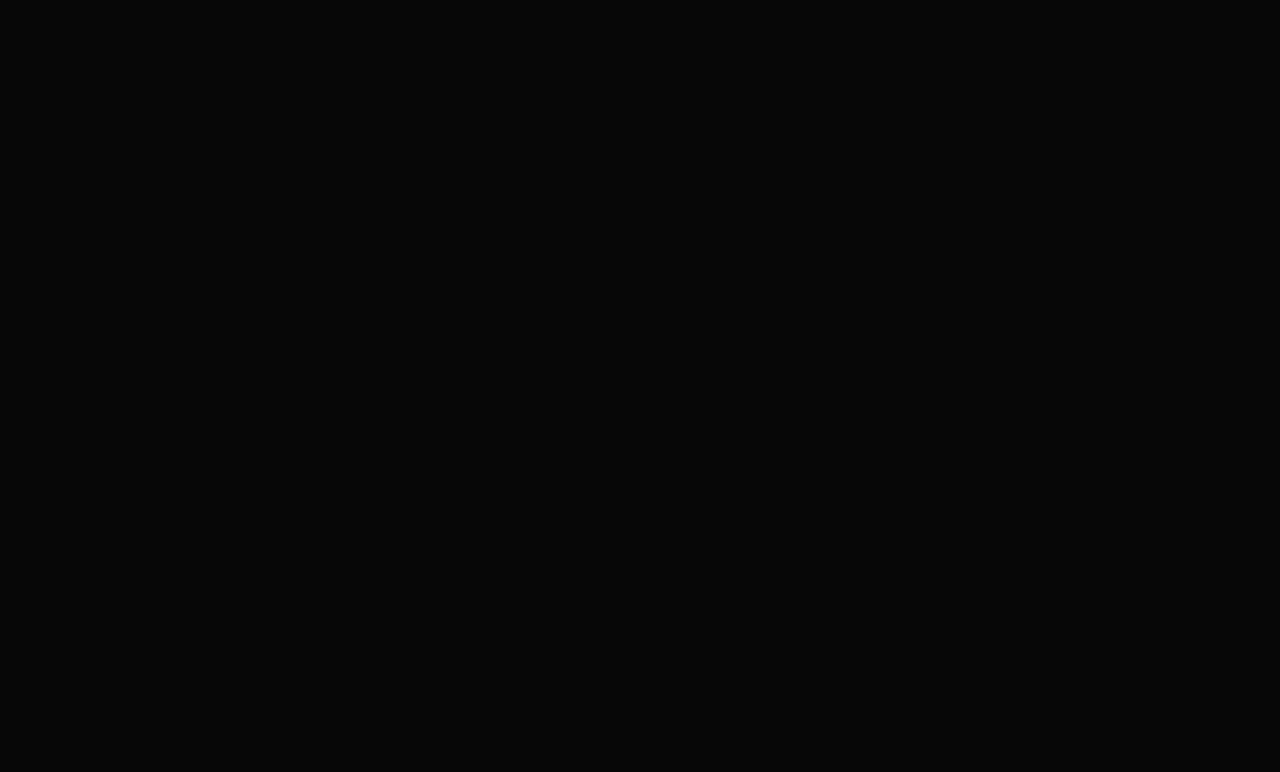
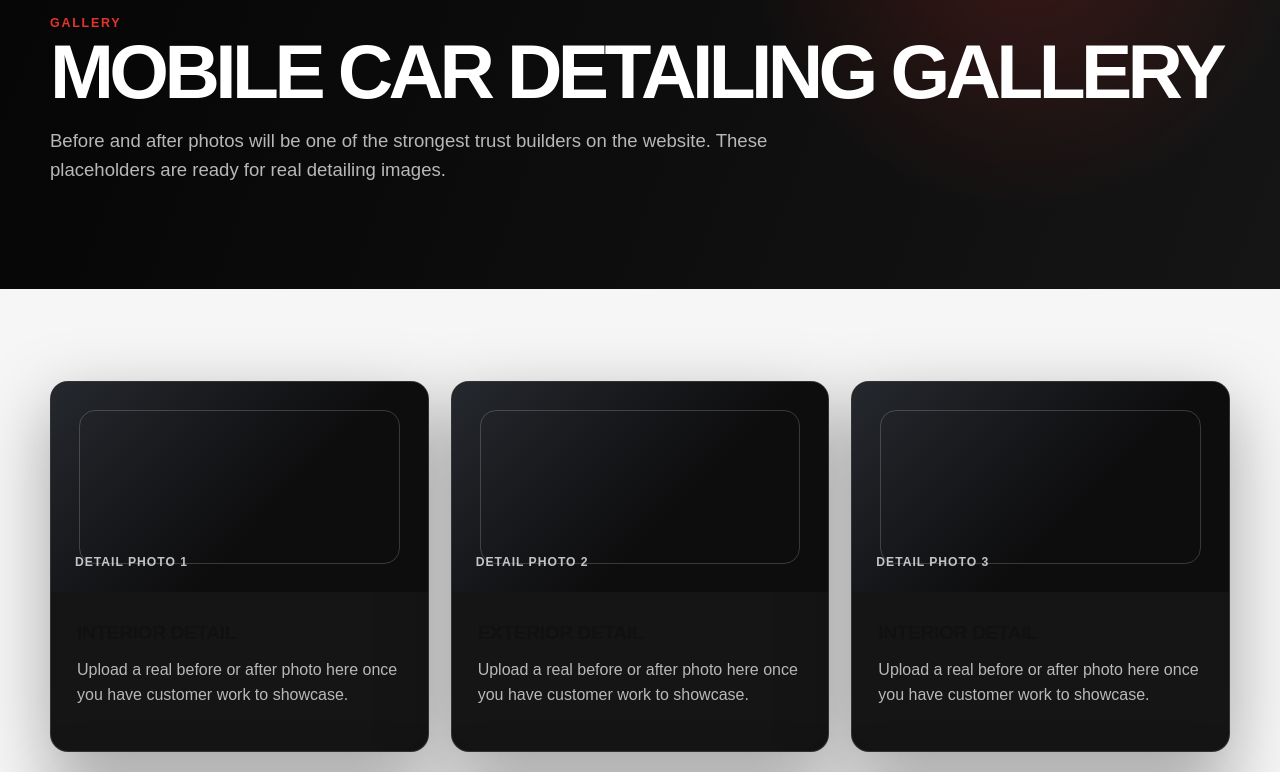
Before and after one commit to DiamondLocalMarketingCo/Charleston-Mobile-Car-Detailing, a Next.js app: page /gallery in a window 1280 px wide. Before the commit this address had no page. Shown: the part 160-932 px from the top of the page. Before the commit the page ends 800 px from the top, so only its background shows below. Built offline with nearby package versions, Linux system fonts and the light colour scheme.

Commit message:
Add gallery page

```diff
--- /dev/null
+++ b/src/app/gallery/page.tsx
@@ -0,0 +1,37 @@
+import type { Metadata } from 'next';
+import { FinalCTA } from '@/components/Sections';
+
+export const metadata: Metadata = {
+  title: 'Car Detailing Gallery Charleston WV',
+  description: 'View before and after mobile car detailing results from Charleston Mobile Car Detailing. Real detail photos can be added here as the business grows.',
+  alternates: { canonical: '/gallery' },
+};
+
+export default function GalleryPage() {
+  return (
+    <main>
+      <section className="page-hero">
+        <div className="container">
+          <span className="eyebrow">Gallery</span>
+          <h1>Mobile Car Detailing Gallery</h1>
+          <p className="lead">Before and after photos will be one of the strongest trust builders on the website. These placeholders are ready for real detailing images.</p>
+        </div>
+      </section>
+
+      <section className="section light">
+        <div className="container grid-3">
+          {Array.from({ length: 9 }).map((_, i) => (
+            <div className="card" key={i}>
+              <div className="image-placeholder" data-label={`Detail Photo ${i + 1}`} />
+              <div className="card-body">
+                <h3>{i % 2 === 0 ? 'Interior Detail' : 'Exterior Detail'}</h3>
+                <p>Upload a real before or after photo here once you have customer work to showcase.</p>
+              </div>
+            </div>
+          ))}
+        </div>
+      </section>
+      <FinalCTA />
+    </main>
+  );
+}
```
